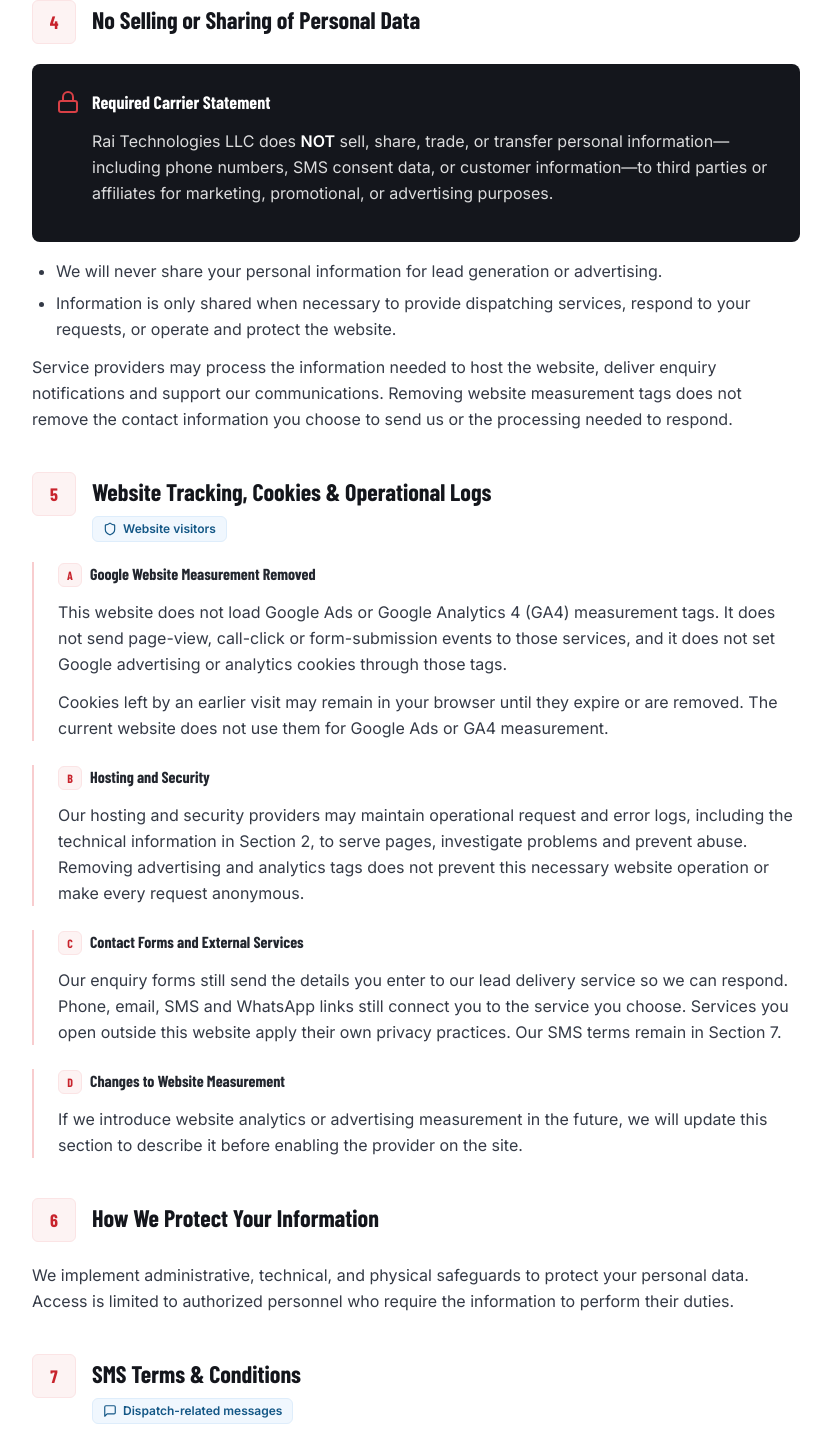
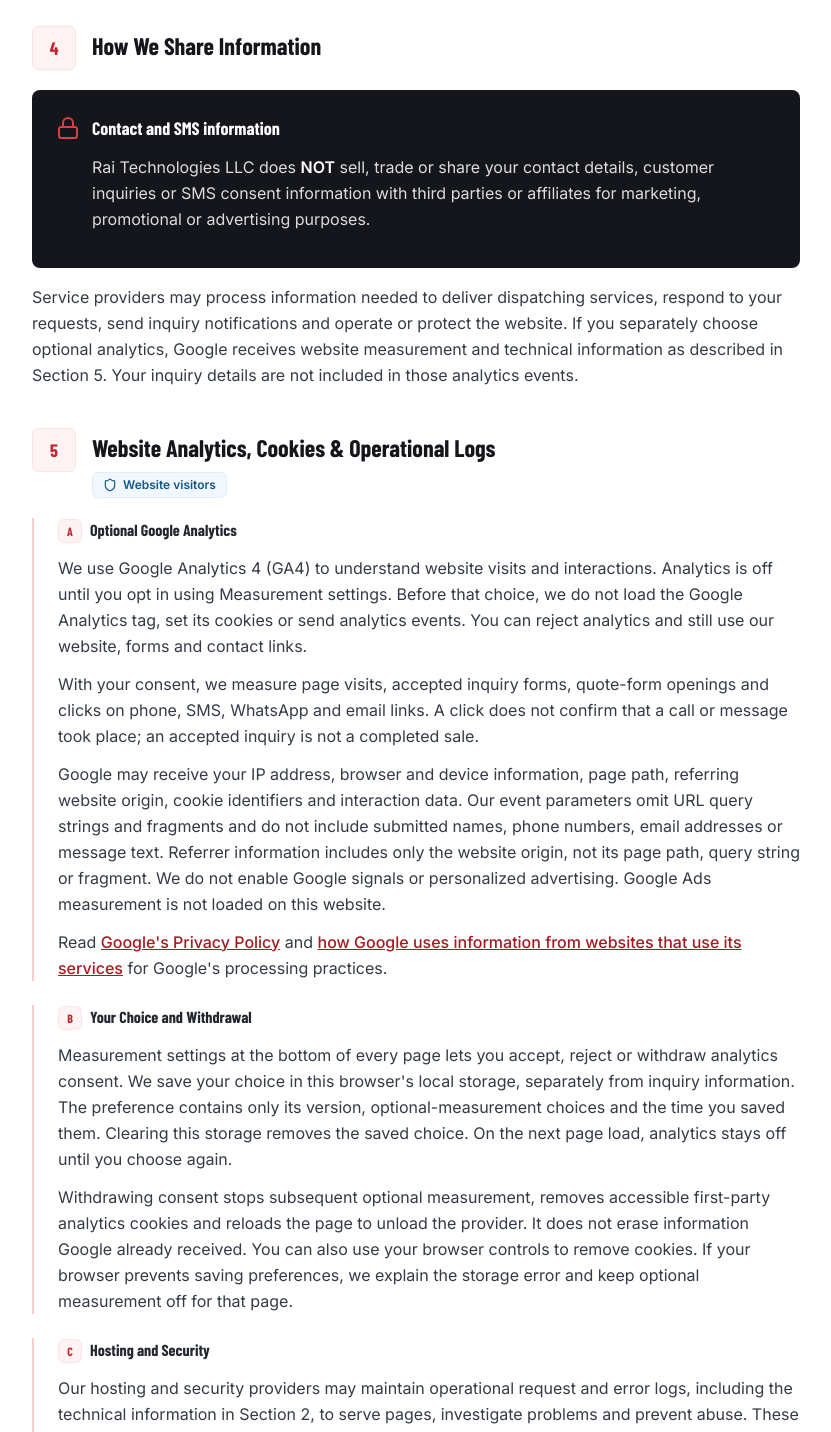
Before and after one commit to royfazeel/Fazeel-Rai-Logistics, a Next.js app: page /privacy in a window 1280 px wide. Shown: the part 1856-3288 px from the top of the page, without its empty margins (0-831 px from the left). Built offline with nearby package versions, Linux system fonts and the light colour scheme; no server answers.

Commit message:
Activate consent-based GA4 measurement and preserve source attribution

```diff
--- a/src/app/privacy/page.tsx
+++ b/src/app/privacy/page.tsx
@@ -12,14 +12,14 @@ import {
 } from 'lucide-react';
 import { BUSINESS } from '@/lib/constants';
 
-// The site-identity clarification does not change the policy's effective terms.
+// Preserve the original policy date; the update date records the current revision.
 const POLICY_EFFECTIVE = 'September 28, 2026';
 const POLICY_UPDATED = 'October 31, 2026';
 
 export const metadata = pageMetadata('Privacy Policy & SMS Terms', 'Privacy policy for raidispatch.com, operated by Rai Technologies LLC as Rai Dispatch. Read about contact details, operational logs and SMS communications.', "/privacy");
 
-// Website measurement disclosures reflect removal of Google Ads and GA4 tags.
-// The existing SMS program terms and other policy sections are retained.
+// GA4 is optional and consent-gated. Google Ads measurement remains disabled.
+// Operational SMS terms are separate from website measurement preferences.
 export default function PrivacyPage() {
   return (
     <div className="bg-white">
@@ -130,7 +130,7 @@ export default function PrivacyPage() {
           {/* 3. How We Use Your Information */}
           <Section number="3" title="How We Use Your Information">
             <p>
-              Your information is used only to support dispatching operations,
+              Information you provide in inquiries or dispatch communications is used to support dispatching operations,
               including:
             </p>
             <ul>
@@ -149,87 +149,112 @@ export default function PrivacyPage() {
             </p>
           </Section>
 
-          {/* 4. No Selling or Sharing — emphasized callout (required carrier statement) */}
-          <Section number="4" title="No Selling or Sharing of Personal Data">
+          {/* 4. Contact information and service-provider sharing. */}
+          <Section number="4" title="How We Share Information">
             <div className="not-prose bg-navy-950 rounded-lg p-5 sm:p-6 my-4">
               <div className="flex items-start gap-3">
                 <Lock className="w-6 h-6 text-primary-500 flex-shrink-0 mt-0.5" aria-hidden="true" />
                 <div>
                   <h3 className="font-display font-bold text-white text-lg mb-2">
-                    Required Carrier Statement
+                    Contact and SMS information
                   </h3>
                   <p className="!text-white/85 leading-relaxed">
-                    {BUSINESS.parentCompany} does <strong className="!text-white">NOT</strong> sell, share,
-                    trade, or transfer personal information—including phone numbers,
-                    SMS consent data, or customer information—to third parties or
-                    affiliates for marketing, promotional, or advertising purposes.
+                    {BUSINESS.parentCompany} does <strong className="!text-white">NOT</strong> sell,
+                    trade or share your contact details, customer inquiries or SMS
+                    consent information with third parties or affiliates for
+                    marketing, promotional or advertising purposes.
                   </p>
                 </div>
               </div>
             </div>
-            <ul>
-              <li>
-                We will never share your personal information for lead generation or
-                advertising.
-              </li>
-              <li>
-                Information is only shared when necessary to provide dispatching
-                services, respond to your requests, or operate and protect the website.
-              </li>
-            </ul>
             <p>
-              Service providers may process the information needed to host the
-              website, deliver enquiry notifications and support our communications.
-              Removing website measurement tags does not remove the contact
-              information you choose to send us or the processing needed to respond.
+              Service providers may process information needed to deliver dispatching
+              services, respond to your requests, send inquiry notifications and
+              operate or protect the website. If you separately choose optional
+              analytics, Google receives website measurement and technical information
+              as described in Section 5. Your inquiry details are not included in
+              those analytics events.
             </p>
           </Section>
 
-          {/* 5. Current website measurement and hosting practices. */}
+          {/* 5. Optional analytics and necessary website operations. */}
           <Section
             number="5"
-            title="Website Tracking, Cookies &amp; Operational Logs"
+            title="Website Analytics, Cookies &amp; Operational Logs"
             badge={{ icon: Shield, text: 'Website visitors' }}
           >
-            <SubSection letter="A" title="Google Website Measurement Removed">
+            <SubSection letter="A" title="Optional Google Analytics">
               <p>
-                This website does not load Google Ads or Google Analytics 4 (GA4)
-                measurement tags. It does not send page-view, call-click or
-                form-submission events to those services, and it does not set
-                Google advertising or analytics cookies through those tags.
+                We use Google Analytics 4 (GA4) to understand website visits and
+                interactions. Analytics is off until you opt in using Measurement
+                settings. Before that choice, we do not load the Google Analytics
+                tag, set its cookies or send analytics events. You can reject
+                analytics and still use our website, forms and contact links.
               </p>
               <p>
-                Cookies left by an earlier visit may remain in your browser until
-                they expire or are removed. The current website does not use them
-                for Google Ads or GA4 measurement.
+                With your consent, we measure page visits, accepted inquiry forms,
+                quote-form openings and clicks on phone, SMS, WhatsApp and email
+                links. A click does not confirm that a call or message took place;
+                an accepted inquiry is not a completed sale.
+              </p>
+              <p>
+                Google may receive your IP address, browser and device information,
+                page path, referring website origin, cookie identifiers and interaction data. Our event
+                parameters omit URL query strings and fragments and do not include
+                submitted names, phone numbers, email addresses or message text.
+                Referrer information includes only the website origin, not its
+                page path, query string or fragment.
+                We do not enable Google signals or personalized advertising. Google
+                Ads measurement is not loaded on this website.
+              </p>
+              <p>
+                Read{' '}
+                <a href="https://policies.google.com/privacy" className="text-primary-700 font-medium underline hover:text-primary-800">Google&apos;s Privacy Policy</a>
+                {' '}and{' '}
+                <a href="https://policies.google.com/technologies/partner-sites" className="text-primary-700 font-medium underline hover:text-primary-800">how Google uses information from websites that use its services</a>
+                {' '}for Google&apos;s processing practices.
               </p>
             </SubSection>
 
-            <SubSection letter="B" title="Hosting and Security">
+            <SubSection letter="B" title="Your Choice and Withdrawal">
               <p>
-                Our hosting and security providers may maintain operational
-                request and error logs, including the technical information in
-                Section 2, to serve pages, investigate problems and prevent abuse.
-                Removing advertising and analytics tags does not prevent this
-                necessary website operation or make every request anonymous.
+                Measurement settings at the bottom of every page lets you accept,
+                reject or withdraw analytics consent. We save your choice in this
+                browser&apos;s local storage, separately from inquiry information.
+                The preference contains only its version, optional-measurement
+                choices and the time you saved them. Clearing this storage removes
+                the saved choice. On the next page load, analytics stays off until
+                you choose again.
+              </p>
+              <p>
+                Withdrawing consent stops subsequent optional measurement, removes
+                accessible first-party analytics cookies and reloads the page to
+                unload the provider. It does not erase information Google already
+                received. You can also use your browser controls to remove cookies.
+                If your browser prevents saving preferences, we explain the storage
+                error and keep optional measurement off for that page.
               </p>
             </SubSection>
 
-            <SubSection letter="C" title="Contact Forms and External Services">
+            <SubSection letter="C" title="Hosting and Security">
               <p>
-                Our enquiry forms still send the details you enter to our lead
-                delivery service so we can respond. Phone, email, SMS and WhatsApp
-                links still connect you to the service you choose. Services you
-                open outside this website apply their own privacy practices.
-                Our SMS terms remain in Section 7.
+                Our hosting and security providers may maintain operational request
+                and error logs, including the technical information in Section 2,
+                to serve pages, investigate problems and prevent abuse. These
+                necessary website operations continue when you decline analytics;
+                declining analytics does not make every request anonymous.
               </p>
             </SubSection>
 
-            <SubSection letter="D" title="Changes to Website Measurement">
+            <SubSection letter="D" title="Contact Forms and External Services">
               <p>
-                If we introduce website analytics or advertising measurement in
-                the future, we will update this section to describe it before
-                enabling the provider on the site.
+                Our inquiry forms send the details you enter to our lead delivery
+                service so we can respond. Inquiries receive manual replies and
+                requested callbacks; a transactional confirmation email is separate
+                from marketing. Analytics consent does not enroll you in marketing
+                calls or messages. Phone, email, SMS and WhatsApp links connect you
+                to the service you choose, whose own privacy practices apply.
+                Our operational SMS terms remain in Section 7.
               </p>
             </SubSection>
           </Section>
--- a/src/lib/track.ts
+++ b/src/lib/track.ts
@@ -1,4 +1,4 @@
-import { createMeasurement, MEASUREMENT_CONFIG, type ConsentChoices, type EventParams, type TrackEvent } from './consent-measurement';
+import { createMeasurement, MEASUREMENT_CONFIG, referrerOrigin, type ConsentChoices, type EventParams, type TrackEvent } from './consent-measurement';
 export type { TrackEvent } from './consent-measurement';
 
 type GoogleWindow = Window & { dataLayer?: unknown[]; gtag?: (...args: unknown[]) => void };
@@ -38,8 +38,10 @@ export function getMeasurement() {
       // A reload removes the already-loaded provider and starts with the saved choices.
       if (reload) window.location.reload();
     },
-    // No query strings, hashes, submitted values or external referrers are added to events.
+    // Page URLs omit query strings and hashes. Referrers retain only HTTP(S)
+    // origins, without paths, credentials, query strings or fragments.
     page: () => `${window.location.origin}${window.location.pathname}`,
+    referrer: () => referrerOrigin(document.referrer),
   });
   return measurement;
 }
```
Also changed, not shown: scripts/verify-consent-measurement.mjs (+53 -5 lines), src/app/terms/page.tsx (+6 -4 lines), src/components/ConsentMeasurement.tsx (+9 -2 lines), src/lib/consent-measurement.ts (+24 -2 lines), 1 other file (tests, documents, lock files or other folders).
